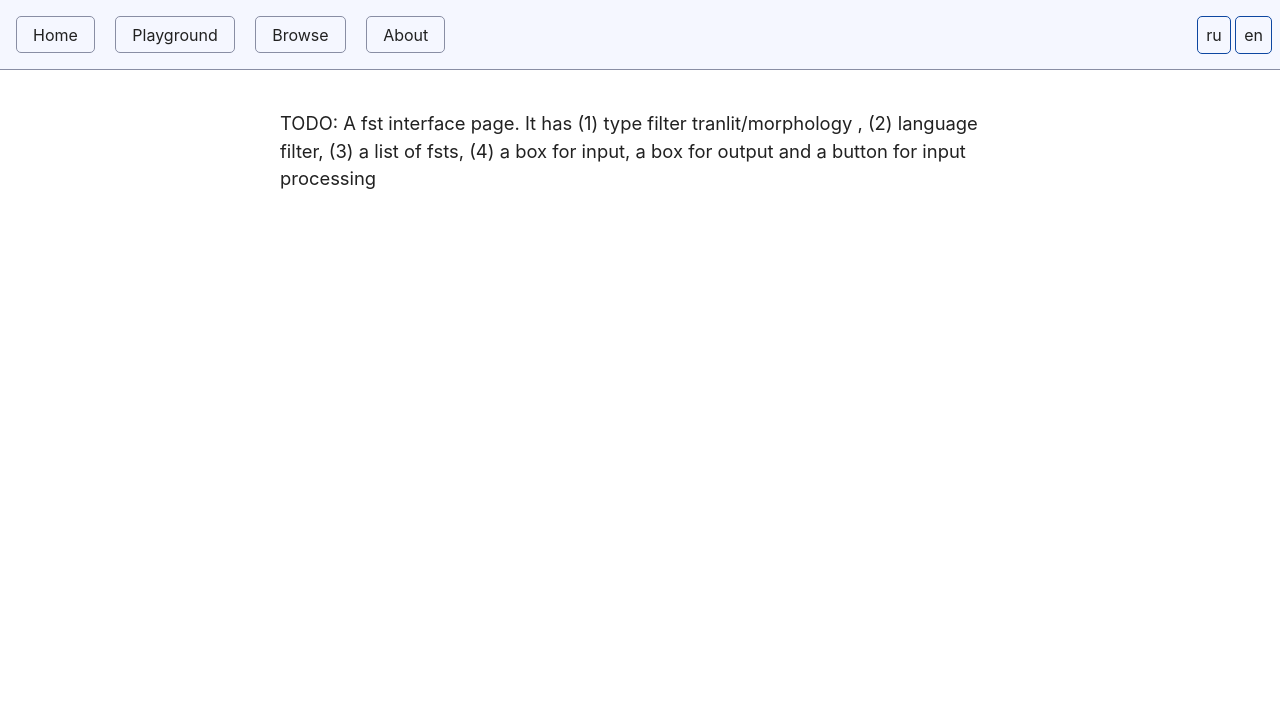
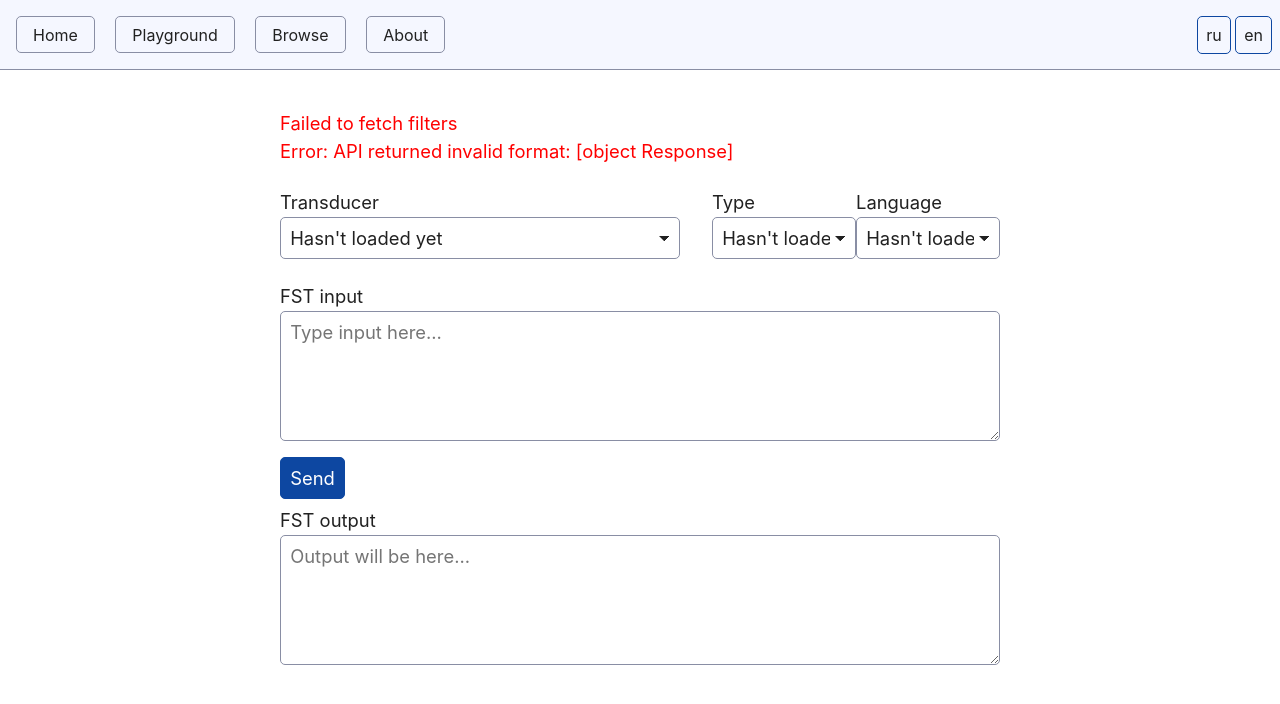
Before and after one commit to afmigoo/fsthub, a Django app: page /playground in a window 1280 px wide. Shown: the top 704 px of the page. Run offline with Django 5.2, Linux system fonts and the light colour scheme.

Commit message:
playground frontend done

```diff
--- a/fsthub/api/urls.py
+++ b/fsthub/api/urls.py
@@ -5,7 +5,9 @@
 
 from .views import (ProjectsList, GetProject,
                     GetFst, FstList,
-                    api_root, project_root, fst_root)
+                    api_root, project_root, fst_root,
+                    api_fetch_types, api_fetch_langs,
+                    CallFstView)
 
 urlpatterns = [
     path('', api_root, name='api-root'),
@@ -13,6 +15,9 @@
     path('project/all', ProjectsList.as_view(), name='api-all-projects'),
     path('project/get/<int:id>', GetProject.as_view(), name='api-get-project'),
     path('fst', fst_root, name='api-fst-root'),
-    path('fst/all', FstList.as_view(), name='api-all-fst'),
+    path('fst/all', FstList.as_view(), name='api-get-all-fst'),
     path('fst/get/<int:id>', GetFst.as_view(), name='api-get-fst'),
+    path('fst/types', api_fetch_types, name='api-get-fst-types'),
+    path('fst/langs', api_fetch_langs, name='api-get-fst-langs'),
+    path('fst/call', CallFstView.as_view(), name='api-call-fst'),
 ]
--- a/fsthub/api/views.py
+++ b/fsthub/api/views.py
@@ -1,23 +1,39 @@
 from django.http import JsonResponse, HttpRequest
 from rest_framework import permissions, viewsets, pagination
+from rest_framework.views import APIView
+from rest_framework.generics import CreateAPIView
 from rest_framework.response import Response
-from rest_framework.decorators import api_view, permission_classes
+from rest_framework.decorators import api_view, permission_classes, authentication_classes, throttle_classes
+from rest_framework.authentication import SessionAuthentication
+from rest_framework.throttling import UserRateThrottle
+from django.views.decorators.csrf import csrf_exempt
 from rest_framework import permissions
 from rest_framework import mixins
-from rest_framework import generics
+from rest_framework import generics, status
 from rest_framework.reverse import reverse
+from django.conf import settings
 
+from hfst_adaptor.call import call_hfst
 from .models import FstProject, FstFile
 from .serializers import (ProjectSerializer,
                           ProjectNameSerializer,
                           FstSerializer,
-                          FstNameSerializer)
+                          FstNameSerializer,
+                          FstCallRequestSerializer)
 
 class LimitedPagination(pagination.PageNumberPagination):
     page_size = 10
     page_size_query_param = 'page_size'
     max_page_size = 100
+class CsrfDisableAuthentication(SessionAuthentication):
+    def enforce_csrf(self, request):
+        return
+class FstBurstThrottle(UserRateThrottle):
+    scope='fst_burst'
+class FstSustainedThrottle(UserRateThrottle):
+    scope='fst_sustained'
 
+# Projects
 class ProjectsList(generics.ListAPIView):
     queryset = FstProject.objects.all().order_by('directory')
     serializer_class = ProjectNameSerializer
@@ -26,16 +42,54 @@
     queryset = FstProject.objects.all()
     lookup_field = 'id'
     serializer_class = ProjectSerializer
-
+# Transducers
 class FstList(generics.ListAPIView):
     queryset = FstFile.objects.all().order_by('id')
     serializer_class = FstNameSerializer
-    pagination_class = LimitedPagination
+    #pagination_class = LimitedPagination
 class GetFst(generics.RetrieveAPIView):
     queryset = FstFile.objects.all()
     lookup_field = 'id'
     serializer_class = FstSerializer
 
+# TMP
+@api_view(['GET'])
+def api_fetch_types(request, format=None):
+    return Response({'results': [
+        {'name': 'transliterator'},
+        {'name': 'segmenizer'},
+        {'name': 'morph parser'},
+        {'name': 'transliteratmorph analyzeror'},
+    ]})
+@api_view(['GET'])
+def api_fetch_langs(request, format=None):
+    return Response({'results': [
+        {'name': 'Russian'},
+        {'name': 'German'},
+        {'name': 'Adyghe'},
+        {'name': 'Shughni'},
+    ]})
+
+class CallFstView(CreateAPIView):
+    serializer_class = FstCallRequestSerializer
+    throttle_classes = [FstBurstThrottle, FstSustainedThrottle]
+    # THIS IS A READ-ONLY POST ENDPOINT
+    # and it has to be accessible via third-party apps
+    # inputs may be larger than url len limit, so GET cannot be used
+    authentication_classes = [CsrfDisableAuthentication]
+    def post(self, request, format=None):
+        serializer = FstCallRequestSerializer(data=request.data)
+        if not serializer.is_valid():
+            return Response(serializer.errors, status=status.HTTP_400_BAD_REQUEST)
+        return Response({
+            'output': call_hfst(
+                settings.HFST_CONTENT_ROOT / "TEST/sgh_analyze_rulem_word_cyr.hfstol",
+                serializer.data['fst_input'].split(),
+                oformat=serializer.data['output_format']
+            )
+        })
+
+# API ROOTS
 @api_view(['GET'])
 def api_root(request, format=None):
     return Response({
--- a/fsthub/frontend/static/frontend/css/simple.css
+++ b/fsthub/frontend/static/frontend/css/simple.css
@@ -1,3 +1,4 @@
+/* Source: https://github.com/kevquirk/simple.css */
 /* Global variables. */
 :root {
   /* Set sans-serif & mono fonts */
--- a/fsthub/frontend/static/frontend/js/api.js
+++ b/fsthub/frontend/static/frontend/js/api.js
@@ -1,3 +1,4 @@
+/** API logic */
 function form_href(url, params = {}) {
     // Create the URL with parameters
     const url_obj = new URL(url);
@@ -7,24 +8,46 @@
     return url_obj.href;
 }
 
-async function call_api(url, params = {}, options = {}) {
+class TooManyRequests extends Error {
+  constructor(message) {
+    super(message); // (1)
+    this.name = "TooManyRequests"; // (2)
+  }
+}
+
+async function call_api(url, params = {}, options = {}, method = 'GET') {
     const href = form_href(url, params);
     // Merge default options with provided ones
     const defaultOptions = {
-        method: 'GET',
+        method: method,
         headers: {
             'Content-Type': 'application/json'
         }
     };
     const mergedOptions = { ...defaultOptions, ...options };
+    // Execute request
     const response = await fetch(href, mergedOptions);
-
-    if (!response.ok) {
+    if (response.status == 429)
+        throw new TooManyRequests();
+    if (!response.ok)
         throw new Error(`API returned ${response.status}(${response.statusText})\n${await response.text()}`);
-    }
-
+    // Check content type
     const contentType = response.headers.get('content-type');
     const isJson = contentType && contentType.includes('application/json');
+    // Return the result
+    if (isJson)
+        return await response.json()
+    throw new Error(`API returned invalid format: ${response}`);
+}
 
-    return isJson ? await response.json() : await response.text();
+/** Globals */
+function remove_children(element) {
+    element.innerHTML = '';
 }
+function display_error(element, message) {
+    remove_children(element);
+    const text = document.createElement('p');
+    text.innerText = message;
+    text.style.color = 'red';
+    element.appendChild(text);
+}
--- /dev/null
+++ b/fsthub/frontend/static/frontend/js/playground.js
@@ -0,0 +1,132 @@
+const fst_name_select = document.getElementById("fst-name");
+const fst_type_select = document.getElementById("fst-type");
+const fst_lang_select = document.getElementById("fst-lang");
+const input_box = document.getElementById("fst-input-box");
+const output_box = document.getElementById("fst-output-box");
+const send_button = document.getElementById("fst-send");
+const error_box = document.getElementById("error-box");
+const ratelimit_box = document.getElementById("ratelimit-box");
+
+
+function create_option(text) {
+    const op = document.createElement('option');
+    op.value = text;
+    op.innerText = text;
+    return op;
+}
+
+/** Filters logic */
+async function get_filters(url) {
+    return await call_api(url)
+        .then((data) => {
+            return data['results'];
+        })
+}
+function display_filters(element, filters) {
+    remove_children(element);
+    all_option = create_option('all');
+    all_option.selected = 'selected';
+    element.appendChild(all_option);
+    for (i in filters) {
+        const name = filters[i]['name'];
+        if (name == undefined) {
+            throw new Error(`Filter['name'] is undefined; ${JSON.stringify(filters)}`)
+        }
+        element.appendChild(create_option(name));
+    }
+}
+async function init_filters() {
+    console.log('Init_filters start');
+    const types = await get_filters(api_fetch_types_url);
+    const langs = await get_filters(api_fetch_langs_url);
+    display_filters(fst_type_select, types);
+    display_filters(fst_lang_select, langs);
+    console.log('Init_filters end');
+}
+/** Transducer list logic */
+function display_fsts(transducers) {
+    remove_children(fst_name_select);
+    for (i in transducers) {
+        const name = transducers[i]['file_path'];
+        if (name == undefined) {
+            throw new Error(`fst['file_path'] is undefined; ${JSON.stringify(transducers)}`)
+        }
+        const op = create_option(name);
+        fst_name_select.appendChild(op);
+    }
+}
+function get_filter_params() {
+    // TODO VALIDATION
+    const params = {};
+    if (fst_type_select.value != 'all')
+        params.type = fst_type_select.value;
+    if (fst_lang_select.value != 'all')
+        params.lang = fst_lang_select.value;
+    return params;
+}
+async function update_results() {
+    console.log('update_results start');
+    const params = get_filter_params();
+    await call_api(api_fetch_fst_url, params)
+        .then((data) => {
+            display_fsts(data);
+        });
+    console.log('update_results end');
+}
+/** Transducer calling logic */
+async function call_fst() {
+    ratelimit_box.hidden = true;
+    output_box.value = "";
+    await call_api(api_call_fst_url, {}, {
+        body: JSON.stringify({
+            "fst_input": input_box.value,
+            "hfst_file": fst_name_select.value
+        }),
+        method: 'POST'
+    })
+    .catch((error) => {
+        if (error instanceof TooManyRequests)
+            ratelimit_box.hidden = false;
+        else
+            throw error;
+    })
+    .then((data) => {
+        output_box.value = data["output"];
+    })
+}
+/** Events */
+send_button.addEventListener("click", async () => {
+    remove_children(error_box);
+    await call_fst()
+        .catch((error) => {
+            display_error(error_box, `Failed to call API\n${error}`);
+            throw error;
+        });
+});
+async function on_filter_change() {
+    remove_children(error_box);
+    await update_results()
+        .catch((error) => {
+            display_error(error_box, `Failed to update transducers\n${error}`);
+            throw error;
+        })
+}
+async function on_load() {
+    await init_filters()
+        .catch((error) => {
+            display_error(error_box, `Failed to fetch filters\n${error}`);
+            throw error;
+        })
+        .then(async () => {
+            fst_type_select.addEventListener("change", async () => {
+                await on_filter_change();
+            });
+            fst_lang_select.addEventListener("change", async () => {
+                await on_filter_change();
+            });
+            await on_filter_change();
+        })
+}
+document.addEventListener('DOMContentLoaded', async () => {
+    on_load()
+});
--- a/fsthub/frontend/templates/playground.html
+++ b/fsthub/frontend/templates/playground.html
@@ -1,8 +1,82 @@
 {% extends "base.html" %}
+{% load static %}
 {% load i18n %}
 
 {% block title %}FSThub{% endblock %}
 
+{% block head %}
+<style>
+    #control-panel {
+        width: 100%;
+        display: flex;
+    }
+    .control-big {
+        width: 60%;
+        padding-right: 2rem;
+    }
+    .control-small {
+        width: 20%;
+    }
+    @media (max-width: 500px) {
+        #control-panel {
+            display: inline-block;
+        }
+        .control-50, .control-25 {
+            display: block;
+            width: 100%;
+        }
+    }
+    #input-output {
+        padding-top: 1rem;
+    }
+    #fst-input-box, #fst-output-box, select {
+        min-width: 100%;
+    }
+    #ratelimit-box {
+        color: red;
+    }
+</style>
+{% endblock %}
+
 {% block content %}
-<p>TODO: A fst interface page. It has (1) type filter tranlit/morphology , (2) language filter, (3) a list of fsts, (4) a box for input, a box for output and a button for input processing</p>
+<div id="error-box"></div>
+<div id="control-panel">
+    <div class="control-big">
+        <label for="fst-name">{% translate "Transducer" %}</label>
+        <select id="fst-name">
+            <option value="value1" selected disabled>{% translate "Hasn't loaded yet" %}</option>
+        </select>
+    </div>
+    <div class="control-small">
+        <label for="fst-type">{% translate "Type" %}</label>
+        <select id="fst-type">
+            <option value="all" selected disabled>{% translate "Hasn't loaded yet" %}</option>
+        </select>
+    </div>
+    <div class="control-small">
+        <label for="fst-lang">{% translate "Language" %}</label>
+        <select id="fst-lang">
+            <option value="all" selected disabled>{% translate "Hasn't loaded yet" %}</option>
+        </select>
+    </div>
+</div>
+<div id="input-output">
+    <label for="fst-input-box">{% translate "FST input" %}</label>
+    <textarea id="fst-input-box"  wrap="off" placeholder="{% translate "Type input here..." %}" rows="5"></textarea>
+    <div id="ratelimit-box" hidden="hidden">{% translate "Too many requests! Please wait and try later." %}</div>
+    <button id="fst-send">{% translate "Send" %}</button>
+    <label for="fst-output-box">{% translate "FST output" %}</label>
+    <textarea id="fst-output-box" wrap="off" placeholder="{% translate "Output will be here..." %}" rows="5" readonly="readonly"></textarea>
+</div>
 {% endblock %}
+
+{% block after_body %}
+<script>
+    const api_call_fst_url = window.location.origin + "{% url 'api-call-fst' %}";
+    const api_fetch_fst_url = window.location.origin + "{% url 'api-get-all-fst' %}";
+    const api_fetch_types_url = window.location.origin + "{% url 'api-get-fst-types' %}";
+    const api_fetch_langs_url = window.location.origin + "{% url 'api-get-fst-langs' %}";
+    const selected_fst = "{{ selected_fst }}";
+</script>
+<script src="{% static 'frontend/js/playground.js' %}"></script>
+{% endblock %}
--- a/fsthub/frontend/urls.py
+++ b/fsthub/frontend/urls.py
@@ -8,6 +8,8 @@
     path("project/", views.project, name="front_project"),
     path("project/<int:id>", views.project, name="front_project"),
     path("playground", views.playground, name="front_playground"),
+    path("playground/", views.playground, name="front_playground"),
+    path("playground/<str:fst>", views.playground, name="front_playground"),
     path("about", views.about, name="front_about"),
     path("i18n", include("django.conf.urls.i18n")),
 ]
--- a/fsthub/frontend/views.py
+++ b/fsthub/frontend/views.py
@@ -10,8 +10,10 @@
 def browse_projects(request):
     return render(request, 'browse_projects.html')
 
-def playground(request):
-    return render(request, 'playground.html')
+def playground(request, fst=None):
+    return render(request, 'playground.html', context={
+        'selected_fst': fst
+    })
 
 def project(request, id=None):
     if id is None:
--- /dev/null
+++ b/fsthub/hfst_adaptor/exceptions.py
@@ -0,0 +1,5 @@
+class HfstException(Exception):
+    pass
+
+class HFSTInvalidFormat(HfstException):
+    pass
```
Also changed, not shown: fsthub/api/serializers.py (+20 -0 lines), fsthub/frontend/static/frontend/js/search_projects.js (+15 -23 lines), fsthub/fsthub/settings.py (+16 -0 lines), fsthub/hfst_adaptor/call.py (added, +129 -0 lines), fsthub/hfst_adaptor/__init__.py (added).
